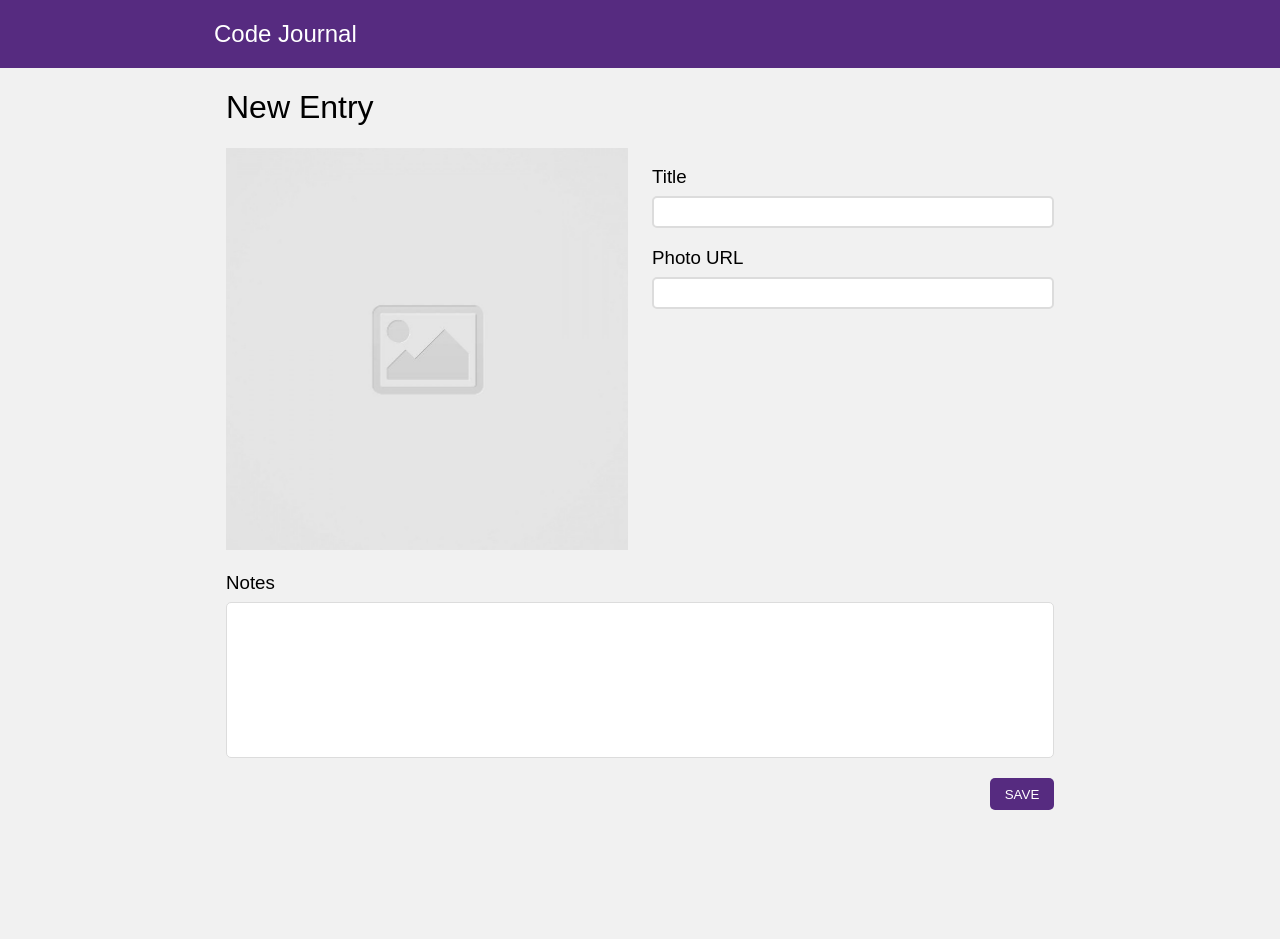
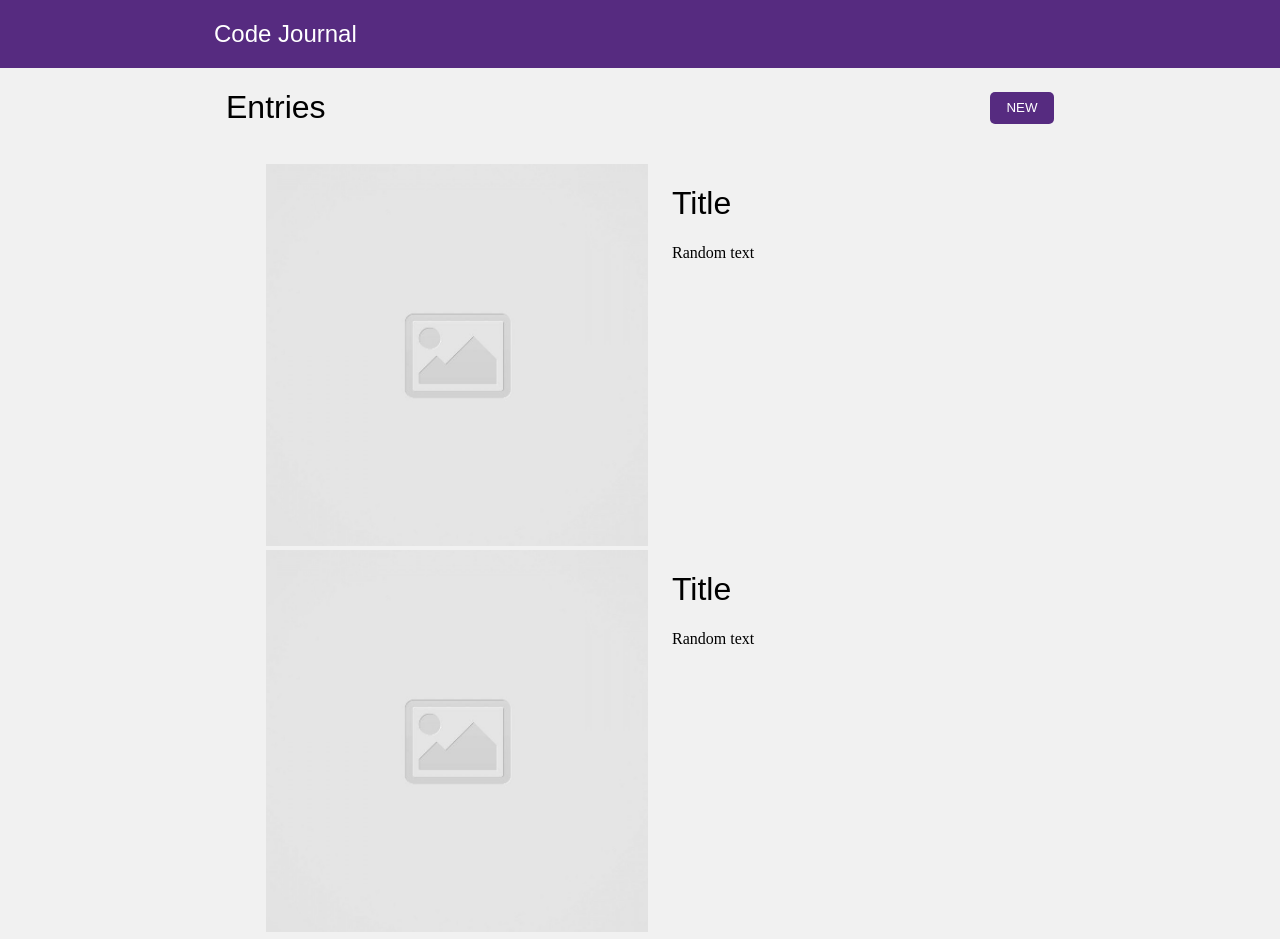
Before and after one commit to CooperKile/code-journal, a website: page index.html in a window 1280 px wide. Before the commit the page ends 842 px from the top, so only its background shows below. Drawn offline with Linux system fonts and the light colour scheme.

Commit message:
Added some dummy journal entries to the unordered list in the HTML and style them to match the wireframe.

```diff
--- a/css/styles.css
+++ b/css/styles.css
@@ -72,7 +72,28 @@ textarea {
   background-color: rgb(25, 114, 25);
 }
 
-.save-button {
+.save-button,
+.new-entry {
   display: flex;
   justify-content: flex-end;
 }
+
+.hidden {
+  display: none;
+}
+
+.entry-title {
+  flex-wrap: nowrap;
+}
+
+.between {
+  justify-content: space-between;
+}
+
+.center {
+  align-items: center;
+}
+
+.padding {
+  padding: 1rem;
+}
--- a/index.html
+++ b/index.html
@@ -21,7 +21,7 @@
     </div>
   </header>
   <div class="container">
-    <div data-view="entry-form">
+    <div data-view="entry-form" class="hidden">
       <form id="journal-form">
         <div class="row">
           <div class="column-full">
@@ -51,9 +51,42 @@
           </div>
         </div>
       </form>
-      <div data-view="entries">
-        <ul></ul>
+    </div>
+    <div data-view="entries">
+      <div class="row">
+        <div class="column-full">
+          <div class="row between center">
+            <h1 class="entry-title">Entries</h1>
+            <div class="save-button">
+              <button class="save-entry">NEW</button>
+            </div>
+          </div>
+        </div>
       </div>
+    <ul>
+      <div class="row">
+        <div class="column-half">
+          <div class="entry-img">
+            <img src="./images/placeholder-image-square.jpg">
+          </div>
+        </div>
+        <div class="column-half">
+          <h1>Title</h1>
+          <p>Random text</p>
+        </div>
+      </div>
+      <div class="row">
+        <div class="column-half">
+          <div class="entry-img">
+            <img src="./images/placeholder-image-square.jpg">
+          </div>
+        </div>
+        <div class="column-half">
+          <h1>Title</h1>
+          <p>Random text</p>
+        </div>
+      </div>
+    </ul>
     </div>
   </div>
   <script src="js/data.js"></script>
```
